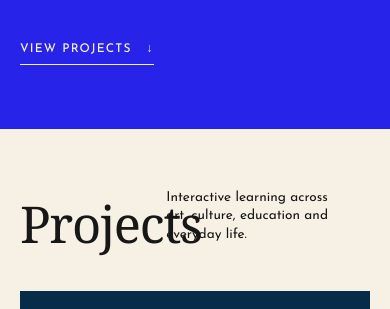
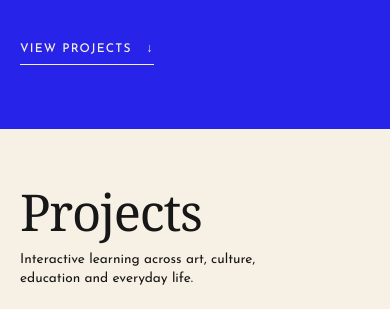
Before and after one commit to salonformat/salon-format-portfolio, an Astro site: page / in a window 390 px wide. Shown: the part 479-788 px from the top of the page. Built offline with nearby package versions, Linux system fonts and the light colour scheme; Astro itself is replaced by a stand-in of ours; a web font is replaced by a local one.

Commit message:
Fix mobile projects heading layout

```diff
--- a/src/styles/global.css
+++ b/src/styles/global.css
@@ -552,9 +552,9 @@ h2, h3 { font-family: var(--display); font-weight: 400; letter-spacing: -.025em;
   .hero-intro-statement { max-width: 24ch; font-size: clamp(1.75rem, 7.5vw, 2.35rem); line-height: 1.16; }
   .projects-intro, .practice-transition { min-height: auto; grid-template-columns: 1fr; }
   .project-index { padding-top: 3.75rem; padding-bottom: 5rem; }
-  .project-index-heading { grid-template-columns: minmax(0, .78fr) minmax(0, 1.22fr); gap: 1rem; align-items: end; }
+  .project-index-heading { grid-template-columns: 1fr; gap: 1rem; align-items: start; }
   .project-index-heading h2 { font-size: clamp(2.75rem, 13vw, 4rem); }
-  .project-index-heading p { padding-bottom: .18rem; font-size: clamp(.78rem, 3.5vw, 1rem); line-height: 1.35; }
+  .project-index-heading p { max-width: 29ch; padding-bottom: 0; font-size: clamp(.82rem, 3.5vw, 1rem); line-height: 1.4; }
   .project-mosaic { grid-template-columns: 1fr; grid-template-rows: none; }
   .project-tile--elio, .project-tile--infinite, .project-tile--first-aid, .project-tile--emilie, .project-tile--learning { grid-column: 1; grid-row: auto; min-height: 23rem; }
   .project-tile--elio { min-height: 33rem; }
```
